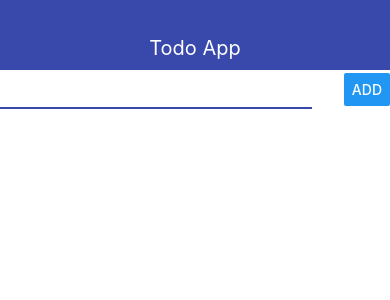
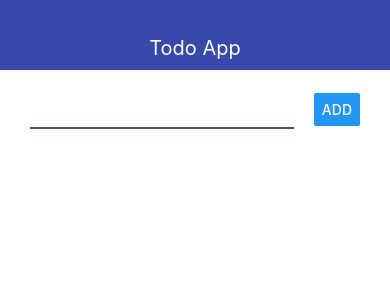
Before and after one commit to Obrazcoff/rn-expo-todo, a React Native app: screen / in a window 390 px wide. Shown: the top 300 px of the page. Built offline with nearby package versions, Linux system fonts and the light colour scheme.

Commit message:
Add container styles

```diff
--- a/App.js
+++ b/App.js
@@ -5,13 +5,18 @@ import { AddTodo } from './components/AddTodo'
 
 export default function App() {
   return (
-    <View style={styles.container}>
+    <View>
       <Navbar title="Todo App" />
-      <AddTodo />
+      <View style={styles.container}>
+        <AddTodo />
+      </View>
     </View>
   )
 }
 
 const styles = StyleSheet.create({
-  container: {},
+  container: {
+    paddingHorizontal: 30,
+    paddingVertical: 20,
+  },
 })
```
